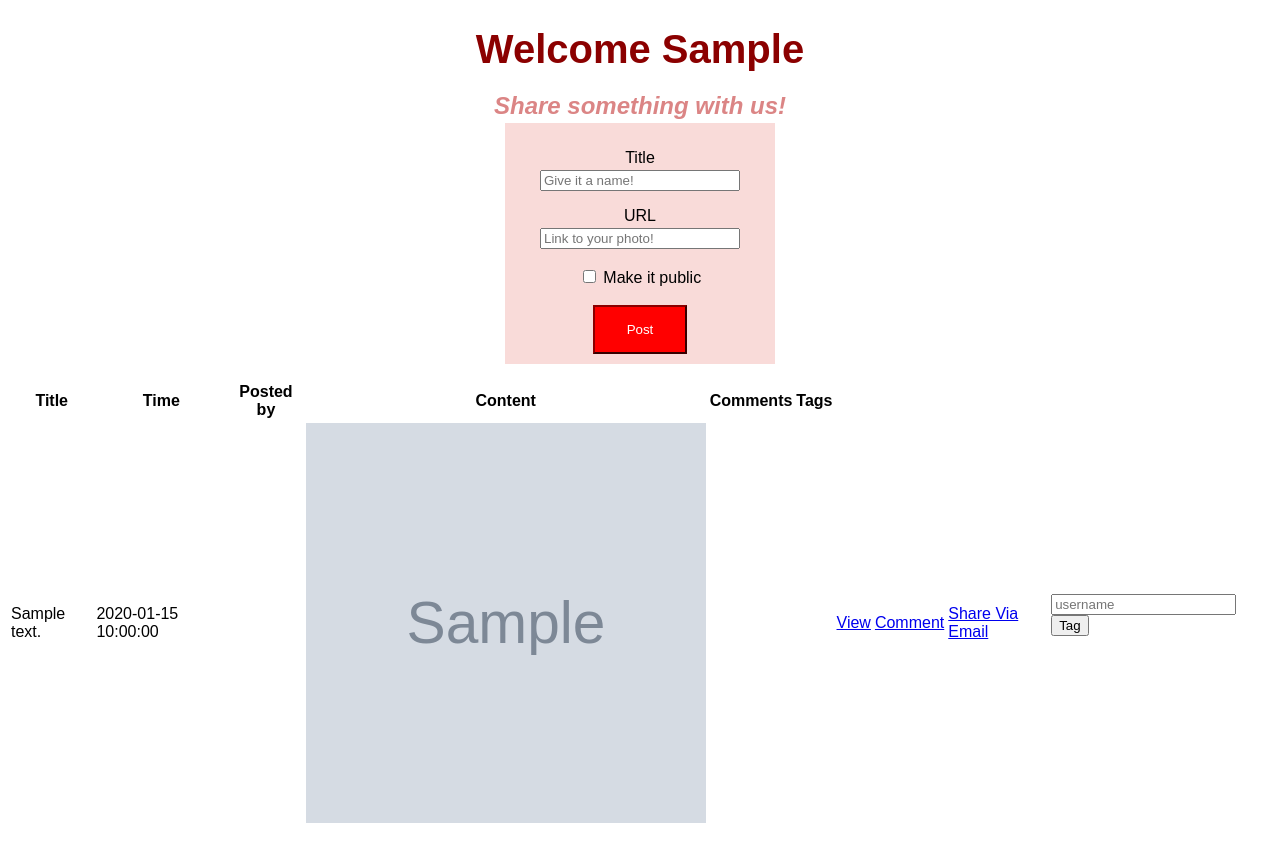
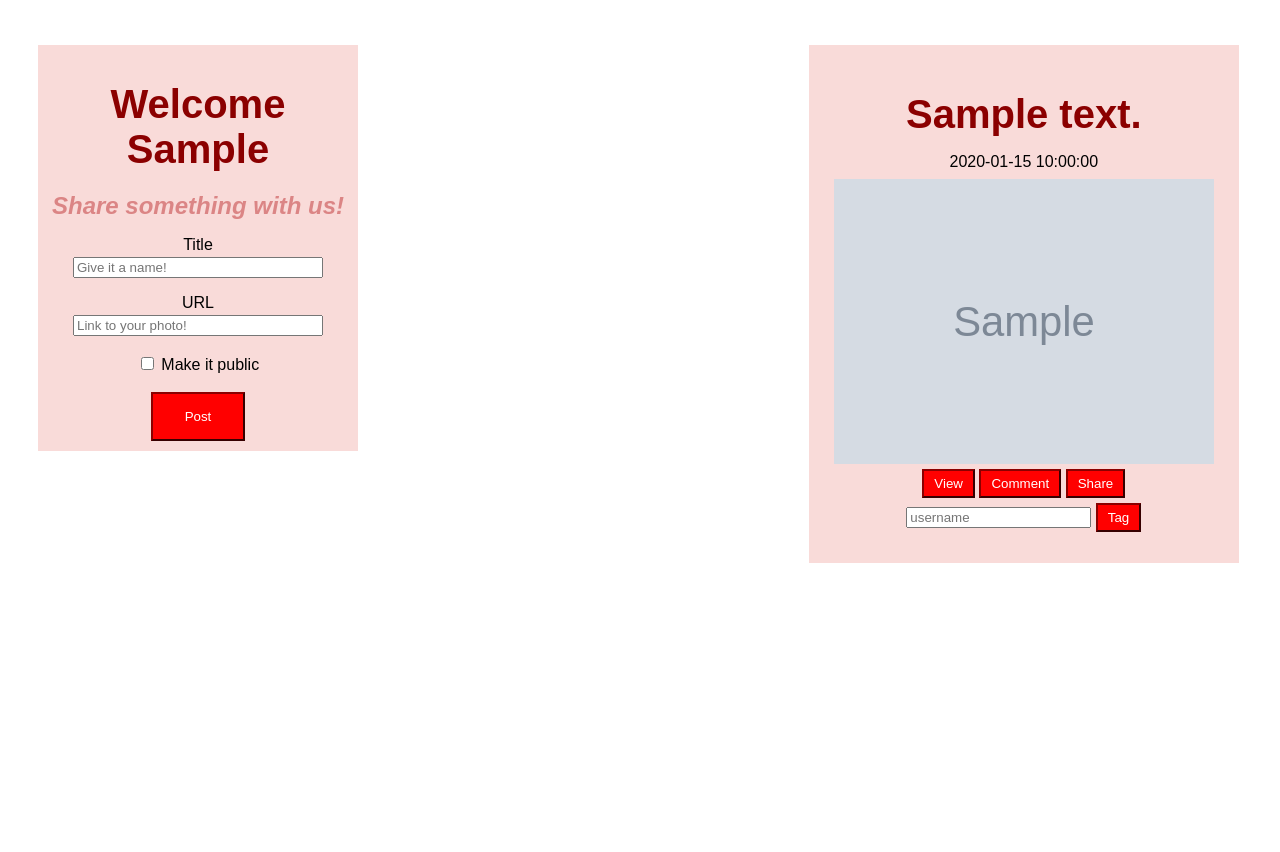
Before and after one commit to jkracz/MadChatter, a Flask app: page /home in a window 1280 px wide. Shown: the part 143-995 px from the top of the page. After the commit the page ends 706 px from the top, so only its background shows below. Run offline with Flask 2, Linux system fonts and the light colour scheme; the visitor is signed in with stand-in values (Sample User, id 1); tables that the repository leaves empty hold one stand-in row (values such as "Sample post"); grey boxes marked "Sample" are stand-in pictures.

Commit message:
home and profile look better

```diff
--- a/static/css/home.css
+++ b/static/css/home.css
@@ -2,19 +2,60 @@ h1, h2, p{
     margin-bottom:3px;
 }
 
+h1{
+    font-size:40px;
+    color:darkred;
+}
+
+.item-buttons{
+    background-color:red;
+    border-color:darkred;
+    color:white;
+    padding:5px 10px;
+}
+
+.item-buttons:hover{
+    cursor:pointer;
+}
+
 .enter-info{
-    width:200px;
+    width:250px;
+}
+
+.flex-container{
+    display:flex;
+    width:95%;
+    flex-direction:row;
+    align-items:flex-start;
+    justify-content:space-between;
+    padding-top:45px;
+    padding-left:30px;
+}
+
+.post-container{
+    display:flex;
+    flex-direction:column;
+    justify-content:center;
+    background-color:#f9dbd9;
+    padding:15px;
+    margin-left:10px;
+}
+
+.post-container>div{
+    padding-top:5px;
+    align-items:baseline;
 }
 
 .box{
     display:inline-block;
-    width:250px;
+    width:300px;
     height:auto;
     align-items:center;
     padding:10px;
     background-color:#f9dbd9;
 }
-#welcome{
-    font-size:40px;
-    color:darkred;
+
+#image{
+    max-width:95%;
+    max-height:95%;
 }
--- a/static/css/profile.css
+++ b/static/css/profile.css
@@ -3,7 +3,8 @@ h1, h2{
 }
 
 h1{
-    font-size:35px;
+    font-size:40px;
+    color:darkred;
 }
 
 .item-buttons{
@@ -41,7 +42,7 @@ h1{
     justify-content:center;
     background-color:#f9dbd9;
     padding:15px;
-    margin-left:5px;
+    margin-left:10px;
 }
 
 .flex-left>div{
--- a/templates/home.html
+++ b/templates/home.html
@@ -12,53 +12,48 @@
         <a href="/notif"><button type="button" class="nav-buttons">Notifications</button></a>
         <a href="/change_password"><button type="button" class="nav-buttons">Settings</button></a>
         <a href="/logout"><button type="button" class="nav-buttons">Logout</button></a>
-
-
     </header>
+    <div class="flex-container">
+        <div class="left">
             <form action="/post" method="POST">
                 {%for line in user %}
-        <h1 id="welcome">Welcome {{line.first_name}}</h1>
+                <div class="box">
+                    <h1 id="welcome"><b>Welcome {{line.first_name}}</b></h1>
                 {% endfor %}
                     <h2 style="color:#db8585"><i>Share something with us!</i></h2>
-        <div class="box">
                     <p>Title</p>
                     <input class="enter-info" type="text" name = "description" placeholder="Give it a name!" required/> </br>
                     <p>URL</p>
                     <input class="enter-info" type="url" name = "content" placeholder="Link to your photo!" required/> <br><br/>
                     <input type="checkbox" id="makePublic" name= "makePublic" value="1" placeholder="Public"/>
-	       <label for="makePublic">Make it public</label><br><br/>
+	                <label for="makePublic">Make it public</label><br><br>
 	                <input type="submit" value = Post class="buttons"/>
                 </div>
             </form>
-
-<table>
-    <th>Title</th>
-	<th>Time</th>
-    <th>Posted by</th>
-	<th>Content</th>
-    <th>Comments</th>
-    <th>Tags</th>
-
+        </div>
+        <div>
             {% for line in posts %}
-	<tr>
-        <td>{{line.content_name}}</td>
-		<td>{{line.timest}}</td>
-        <td></td> <!--fname of poster-->
-		<td><img src={{line.file_path}} style="width:400px;height:400px;"></td>
-        <td></td> <!--# of comments-->
-        <td></td> <!--# of tags-->
-        <td><a href="/view/{{line.id}}">View</a></td>
-        <td><a href="/comment/{{line.id}}">Comment</a></td>
-        <td><a href="/share_via_email/{{line.id}}">Share Via Email</a></td>
-        <td><form action="/tag/{{line.id}}" method="POST">
+            <div class="post-container">
+                <div>
+                    <h1>{{line.content_name}}</h1>
+                    <p>{{line.timest}}</p>
+                </div>
+                <div>
+                    <img id="image" src={{line.file_path}}>
+                </div>
+                <div id="post-butt">
+                    <a href="/view/{{line.id}}"><button type="button" class="item-buttons">View</button></a>
+                    <a href="/comment/{{line.id}}"><button type="button" class="item-buttons">Comment</button></a>
+                    <a href="/share_via_email/{{line.id}}"><button type="button" class="item-buttons">Share</button></a>
+                </div>
+                <div>
+                    <form action="/tag/{{line.id}}" method="POST">
                         <input type="text" name="taggee" placeholder="username"/>
-        			<input type="submit" value=Tag></form></td>
-	</tr>
+                        <input class="item-buttons" type="submit" value=Tag></form>
+                </div>
+            </div>
             {% endfor %}
-</table>
-<br>
-
+        </div>
+    </div>
 </body>
-
-
 </html>
```
Lines whose indentation alone changed are shown as unchanged.
